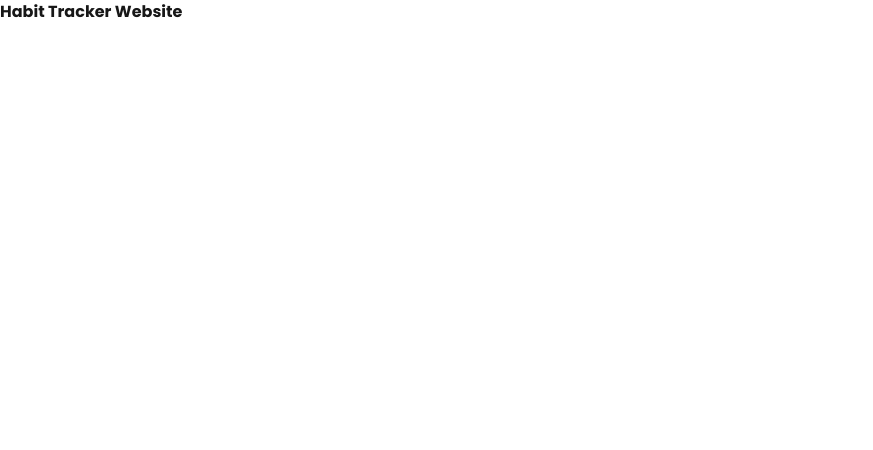
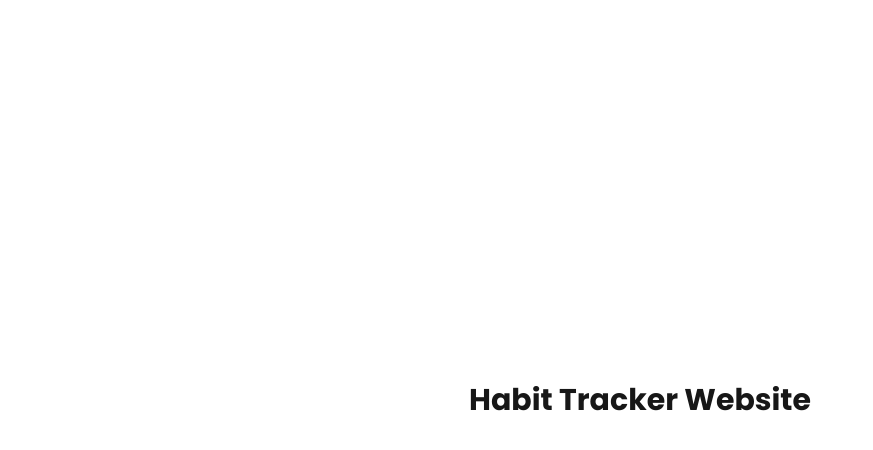
Before and after one commit to chauhanunnati/habit-tracker, a Next.js app: page / in a window 1280 px wide. Shown: the top 450 px of the page, without its empty margins (0-873 px from the left). Built offline with nearby package versions, Linux system fonts and the light colour scheme.

Commit message:
Updated code

```diff
--- a/app/globals.css
+++ b/app/globals.css
@@ -14,12 +14,11 @@
   }
 }
 
-.poppins {
+html {
   font-family: var(--font-poppins);
 }
 
 body {
-  color: var(--foreground);
-  background: var(--background);
-  font-family: Arial, Helvetica, sans-serif;
+  @apply text-[var(--foreground)] bg-[var(--background)];
+  font-family: var(--font-poppins), Arial, Helvetica, sans-serif;
 }
--- a/app/layout.tsx
+++ b/app/layout.tsx
@@ -1,8 +1,8 @@
 import type { Metadata } from "next";
-import { Inter, Poppins } from "next/font/google"; //661 (gzipped: 386)
+import { Inter, Poppins } from "next/font/google";
 import "./globals.css";
 
-const inter = Inter({ subsets: ["latin"] })
+const inter = Inter({ subsets: ["latin"] });
 
 const poppins = Poppins({
   variable: "--font-poppins",
@@ -11,18 +11,16 @@ const poppins = Poppins({
 });
 
 export const metadata: Metadata = {
-  title: "Create Next App",
-  description: "Generated by create next app",
+  title: "Habit Tracker",
+  description: "Track your daily habits and boost productivity!",
 };
 
 export default function RootLayout({
   children,
-}: Readonly<{
-  children: React.ReactNode;
-}>) {
+}: Readonly<{ children: React.ReactNode }>) {
   return (
-    <html lang="en">
-      <body className={poppins.className}>{children}</body>
+    <html lang="en" className={poppins.variable}>
+      <body className={inter.className}>{children}</body>
     </html>
   );
 }
--- a/app/page.tsx
+++ b/app/page.tsx
@@ -1,7 +1,7 @@
 export default function Home() {
   return (
-    <div>
-      <h1 className= "poppins font-bold"> Habit Tracker Website</h1>
+    <div className="flex items-center justify-center min-h-screen">
+      <h1 className="font-poppins font-bold text-3xl">Habit Tracker Website</h1>
     </div>
   );
 }
--- a/tailwind.config.ts
+++ b/tailwind.config.ts
@@ -12,6 +12,9 @@ export default {
         background: "var(--background)",
         foreground: "var(--foreground)",
       },
+      fontFamily: {
+        poppins: ["var(--font-poppins)", "sans-serif"], // ✅ Add this
+      },
     },
   },
   plugins: [],
```
